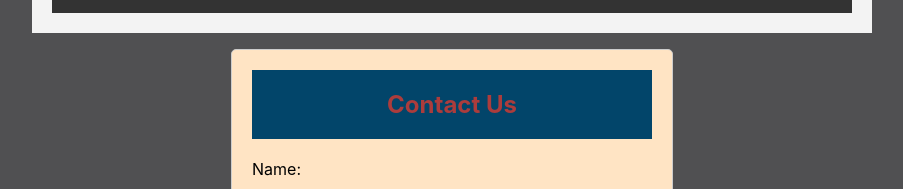
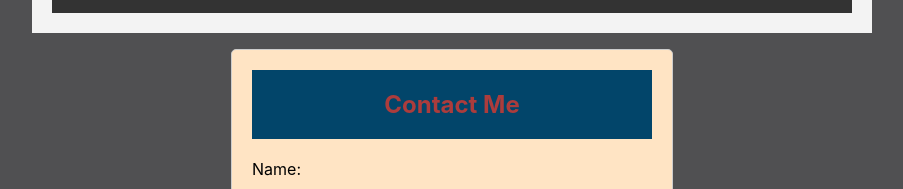
Before and after one commit to bastian2012/Tpday5, a React (Create React App) app: page / in a window 1280 px wide. Shown: the part 877-1066 px from the top of the page, without its empty margins (188-1091 px from the left). Built offline with nearby package versions, Linux system fonts and the light colour scheme.

Commit message:
Update pitit2.js

```diff
--- a/src/component/pitit2.js
+++ b/src/component/pitit2.js
@@ -4,7 +4,7 @@ import '../Style/pitit2.css';
 const Pitit2 = () => {
     return (
         <form className="formulaire">
-            <h2 className="tete" style={{backgroundColor:'#02456a'}} >Contact Us</h2>
+            <h2 className="tete" style={{backgroundColor:'#02456a'}} >Contact Me</h2>
             <label htmlFor="name" className="label">
                 Name:
             </label>
```
